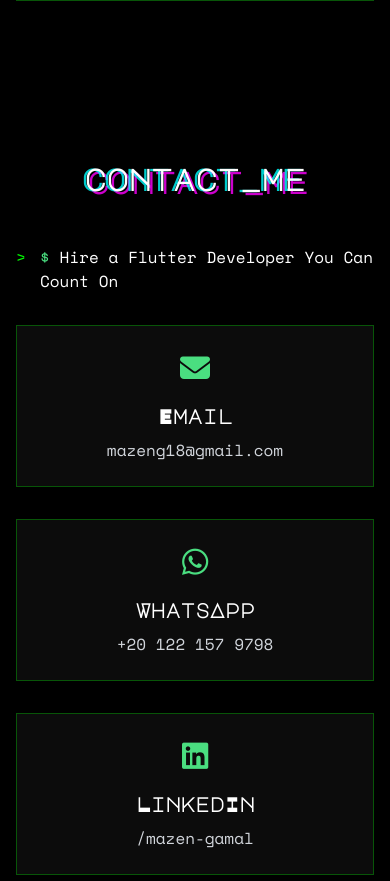
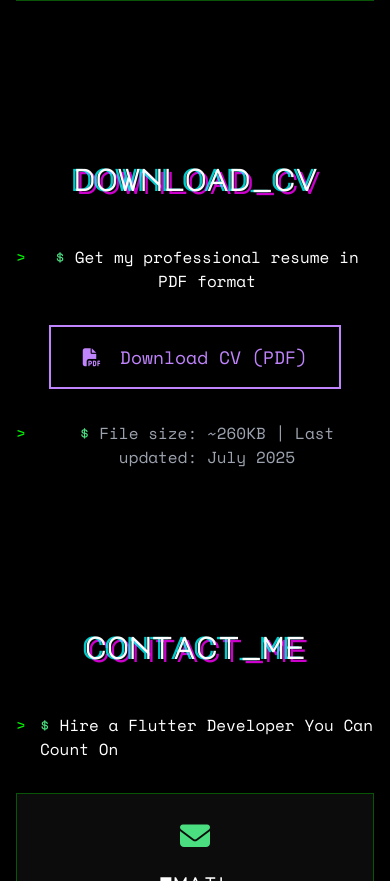
Before and after one commit to MaZzenGamal/MaZzenGamal.github.io, a plain HTML site: page index.html in a window 390 px wide. Shown: the part 6409-7290 px from the top of the page. Drawn offline with nearby package versions, Linux system fonts and the light colour scheme.

Commit message:
download cv button

```diff
--- a/index.html
+++ b/index.html
@@ -206,6 +206,7 @@
                 <a href="#about" class="nav-link">~/about</a>
                 <a href="#projects" class="nav-link">~/projects</a>
                 <a href="#skills" class="nav-link">~/skills</a>
+                <a href="#download-cv" class="nav-link">~/download_cv</a>
                 <a href="#contact" class="nav-link">~/contact</a>
             </div>
             <button id="menu-toggle" class="md:hidden text-green-400">
@@ -218,6 +219,7 @@
                 <a href="#about" class="nav-link">~/about</a>
                 <a href="#projects" class="nav-link">~/projects</a>
                 <a href="#skills" class="nav-link">~/skills</a>
+                <a href="#download-cv" class="nav-link">~/download_cv</a>
                 <a href="#contact" class="nav-link">~/contact</a>
             </div>
         </div>
@@ -559,6 +561,31 @@
     </div>
 </section>
 
+<!-- CV Download Section -->
+<section id="download-cv" class="py-20 section">
+    <div class="container mx-auto px-4 text-center">
+        <h2 class="text-3xl md:text-4xl font-bold mb-12 glitch" data-text="download_cv">download_cv</h2>
+
+        <div class="max-w-md mx-auto">
+            <div class="terminal-line mb-8">
+                <span class="text-green-400">$ </span>
+                <span>Get my professional resume in PDF format</span>
+            </div>
+
+            <a href="https://drive.google.com/uc?export=download&id=1bE_u8JHEQ5feaWwHBVIPr2DUPTnqbXQd"
+               target="_blank" rel="noopener noreferrer"
+               class="inline-block border-2 border-purple-400 text-purple-400 px-8 py-4 hover:bg-purple-400 hover:text-black transition-all duration-300 text-lg">
+                <i class="fas fa-file-pdf mr-2"></i> Download CV (PDF)
+            </a>
+
+            <div class="terminal-line mt-8">
+                <span class="text-green-400">$ </span>
+                <span class="text-gray-400">File size: ~260KB | Last updated: July 2025</span>
+            </div>
+        </div>
+    </div>
+</section>
+
 <!-- Contact Section -->
 <section id="contact" class="py-20 section bg-black bg-opacity-50">
     <div class="container mx-auto px-4 text-center">
```
